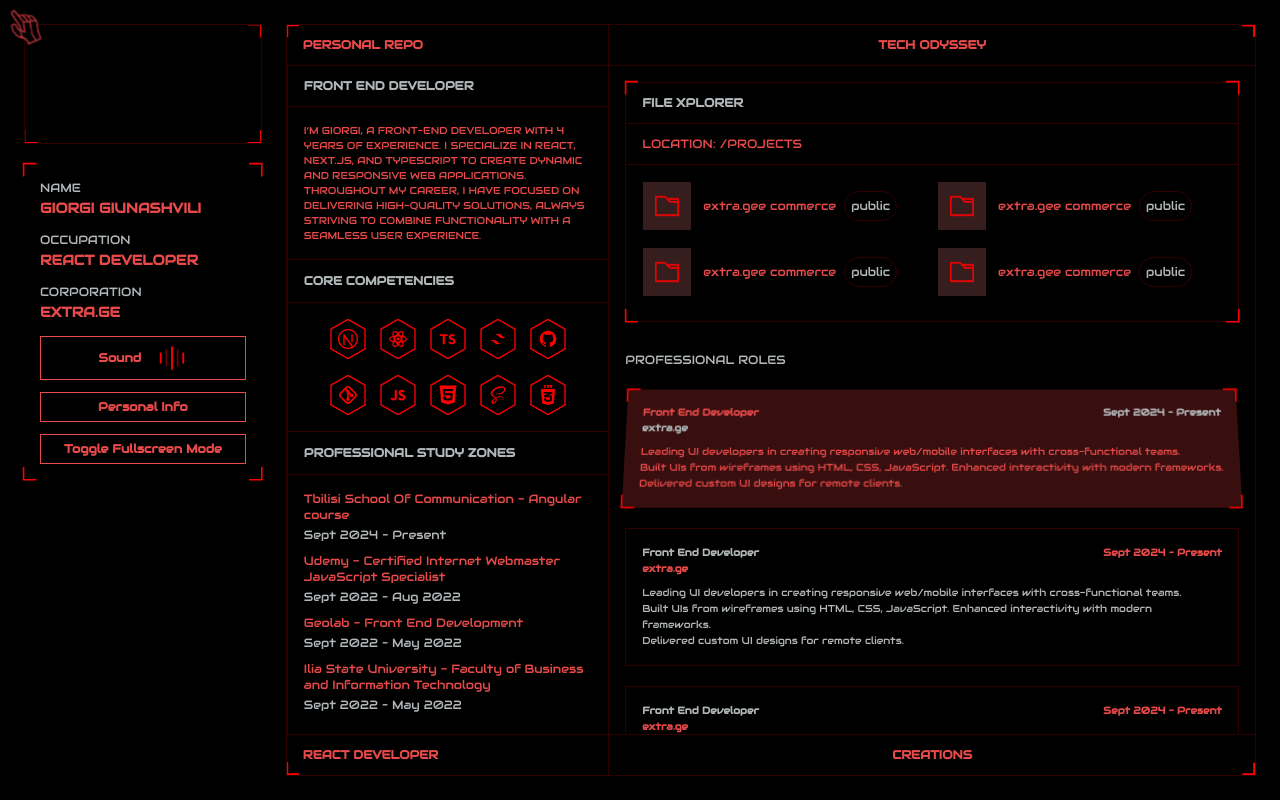
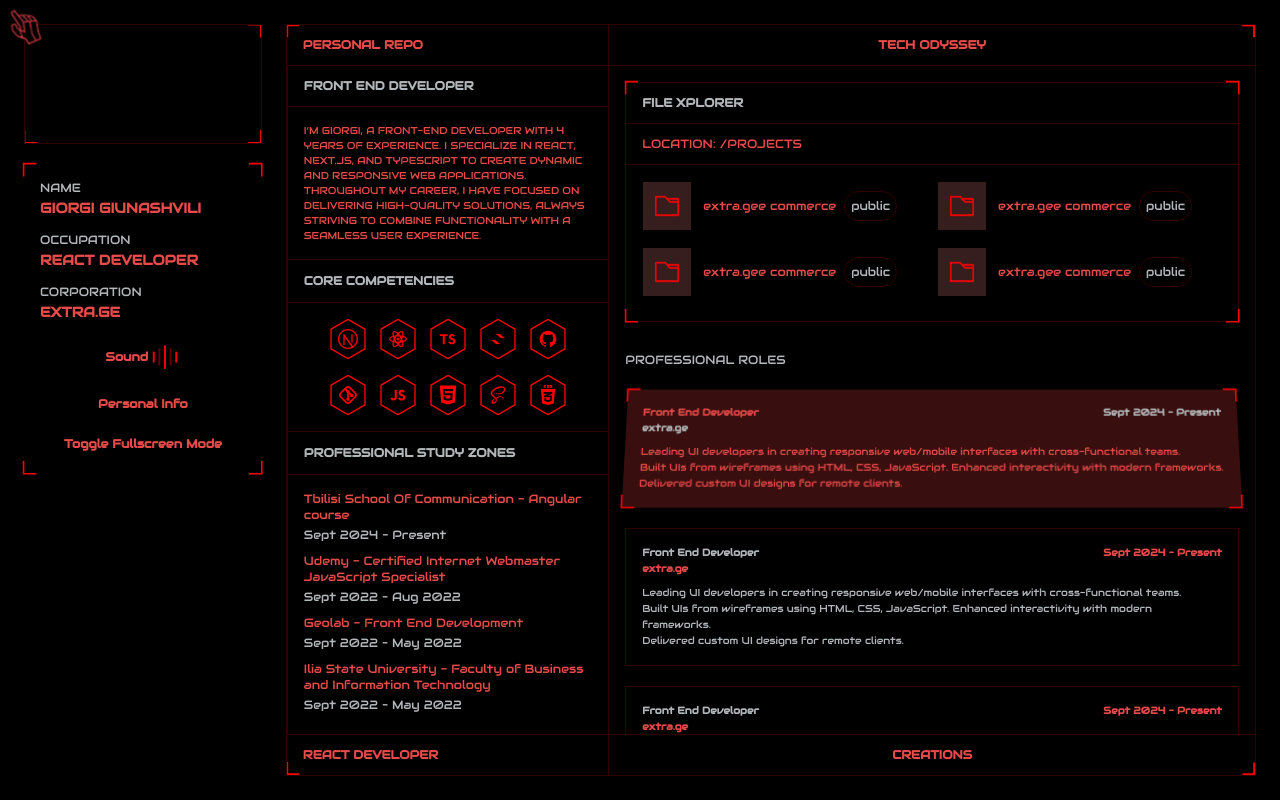
Before and after one commit to GGiunashvili/portfolio, a Next.js app: page / in a window 1280 px wide. Built offline with nearby package versions, Linux system fonts and the light colour scheme; a web font is replaced by a local one.

Commit message:
remove borders to buttons

```diff
--- a/components/Button.tsx
+++ b/components/Button.tsx
@@ -27,7 +27,7 @@ export default function Button() {
 
   return (
     <button
-      className="w-full flex justify-center items-center gap-[16px] text-red text-xs font-bold border border-red p-[6px]"
+      className="w-full flex justify-center items-center gap-[2px] text-red text-xs font-bold p-[6px]"
       onClick={toggleSound} // toggle sound permission and play/pause music
     >
       Sound
--- a/components/Profile.tsx
+++ b/components/Profile.tsx
@@ -246,13 +246,13 @@ export default function Profile() {
         </div>
         <button
           onClick={handleClick}
-          className="w-full flex justify-center text-red text-xs font-bold border border-red p-[6px] mb-[12px]"
+          className="w-full flex justify-center text-red text-xs font-bold p-[6px] mb-[12px]"
         >
           {active ? "Remove Tailwind Classes" : "Personal Info"}
         </button>
         <button
           onClick={toggleFullscreen}
-          className="w-full flex justify-center items-center text-red text-xs font-bold border border-red p-[6px] "
+          className="w-full flex justify-center items-center text-red text-xs font-bold  p-[6px] "
         >
           Toggle Fullscreen Mode
         </button>
```
